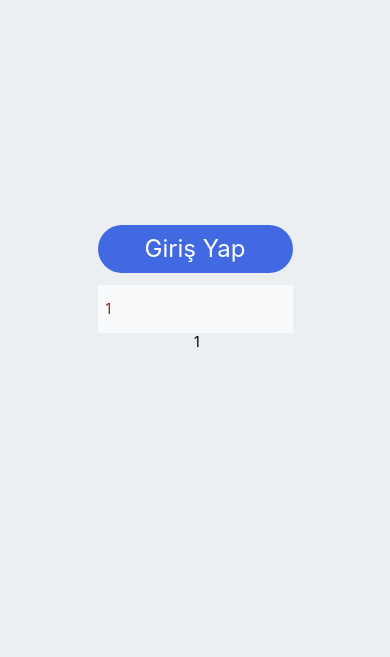
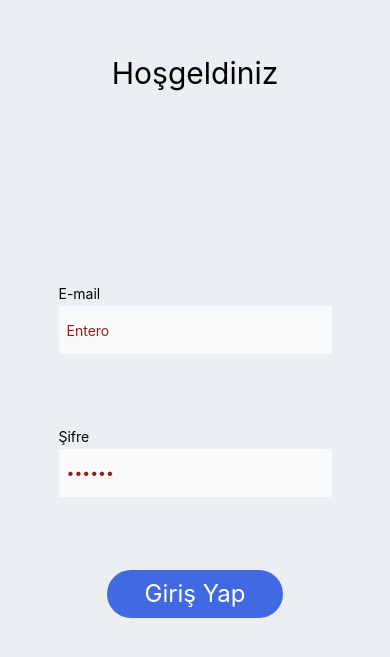
Before and after one commit to Alperenhub/sanatSepet, a React Native app: screen / in a window 390 px wide. Shown: the part 135-792 px from the top of the page. Built offline with nearby package versions, Linux system fonts and the light colour scheme.

Commit message:
componentler oluşturuldu

```diff
--- a/App.tsx
+++ b/App.tsx
@@ -1,34 +1,11 @@
-import { View, Text, TouchableWithoutFeedback, } from 'react-native'
-import React, { useState } from 'react'
-import PrimaryButton from './src/components/PrimaryButton'
-import TextInputComp from './src/components/TextInputComp'
+import { View, Text } from 'react-native'
+import React from 'react'
+import LogIn from './src/screens/LogIn'
 
 const App = () => {
+  return (
 
-  const sacit =()=>{
-    console.log('Yavuz çetin')
-  }
-
-  const [number, setNumber] = useState<any>("1");
-
-  console.log(number)
-
-  return (
-    <View className='h-screen items-center justify-center bg-bg'>
-      <PrimaryButton onPress={() => sacit()} text='Giriş Yap' />
-      <TouchableWithoutFeedback>
-      <TextInputComp
-        value={number}
-        onChangeText={(text: any) => setNumber(text)}
-        placeholder="Enter text"
-        secureTextEntry={false}
-        keyboardType="default"
-        onSubmitEditing={function a(){ console.log("meymun")}}/>
-      </TouchableWithoutFeedback>
-
-
-      <Text className='text-black '> {number}</Text>
-    </View>
+    <LogIn/>
   )
 }
 
--- a/src/components/TextInputComp.tsx
+++ b/src/components/TextInputComp.tsx
@@ -16,7 +16,7 @@ const TextInputComp = ({onChangeText, onSubmitEditing,value,placeholder,secureTe
 
     return (
 
-  <TextInput className='w-[50%] h-12 bg-slate-50 p-2 mt-3 text-red-800'
+  <TextInput className='w-[100%] h-12 bg-slate-50 p-2 mt-3 text-red-800'
   onChangeText={onChangeText}
   onSubmitEditing={onSubmitEditing}
   value={value}
--- /dev/null
+++ b/src/screens/LogIn.tsx
@@ -0,0 +1,62 @@
+import { View, Text, TouchableWithoutFeedback, Keyboard, KeyboardAvoidingView, ScrollView, } from 'react-native'
+import React, { useState } from 'react'
+import PrimaryButton from '../components/PrimaryButton'
+import TextInputComp from '../components/TextInputComp'
+
+const LogIn = () => {
+
+  const sacit =()=>{
+    console.log('Yavuz çetin')
+  }
+
+  const [number, setNumber] = useState<any>("Entero");
+
+
+  return (
+    <KeyboardAvoidingView behavior='height'>
+      <ScrollView>
+    <View className='h-screen w-full items-center justify-center bg-bg flex flex-col space-y-1'>
+        <View className='flex-[3] justify-center'>
+            <Text className='text-black text-3xl'>
+                Hoşgeldiniz
+            </Text>
+        </View>
+
+      <View className='items-center w-[70%] flex-[1]'>
+      <Text className='self-start text-black -mb-2'>E-mail</Text>
+      <TouchableWithoutFeedback onPress={Keyboard.dismiss}>
+      <TextInputComp
+        value={number}
+        onChangeText={(text: any) => setNumber(text)}
+        placeholder="Enter text"
+        secureTextEntry={false}
+        keyboardType="default"
+        onSubmitEditing={function a(){ console.log("meymun")}}/>
+      </TouchableWithoutFeedback>
+        </View>
+
+        <View className='flex-[1] items-center w-[70%]'>
+      <Text className='self-start text-black -mb-2'>Şifre</Text>
+      <TouchableWithoutFeedback onPress={Keyboard.dismiss}>
+      <TextInputComp
+        value={number}
+        onChangeText={(text: any) => setNumber(text)}
+        placeholder="Enter text"
+        secureTextEntry={true}
+        keyboardType="default"
+        onSubmitEditing={function a(){ console.log("meymun")}}/>
+      </TouchableWithoutFeedback>
+      </View>
+
+      <View className='relative w-[90%] items-center flex-[1]'>
+      <PrimaryButton onPress={() => sacit()} text='Giriş Yap' />
+
+      </View>
+
+    </View>
+    </ScrollView>
+    </KeyboardAvoidingView>
+  )
+}
+
+export default LogIn
```
